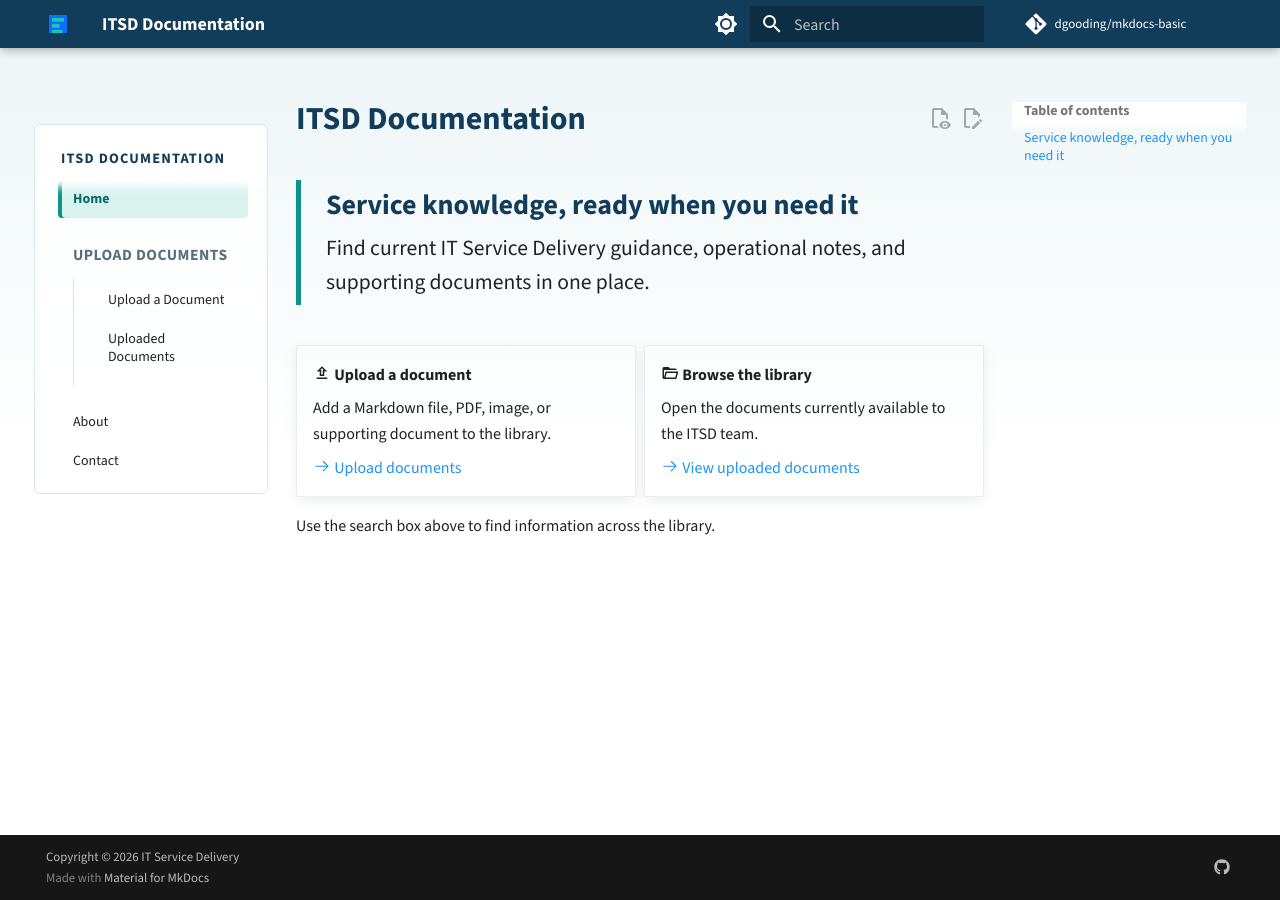
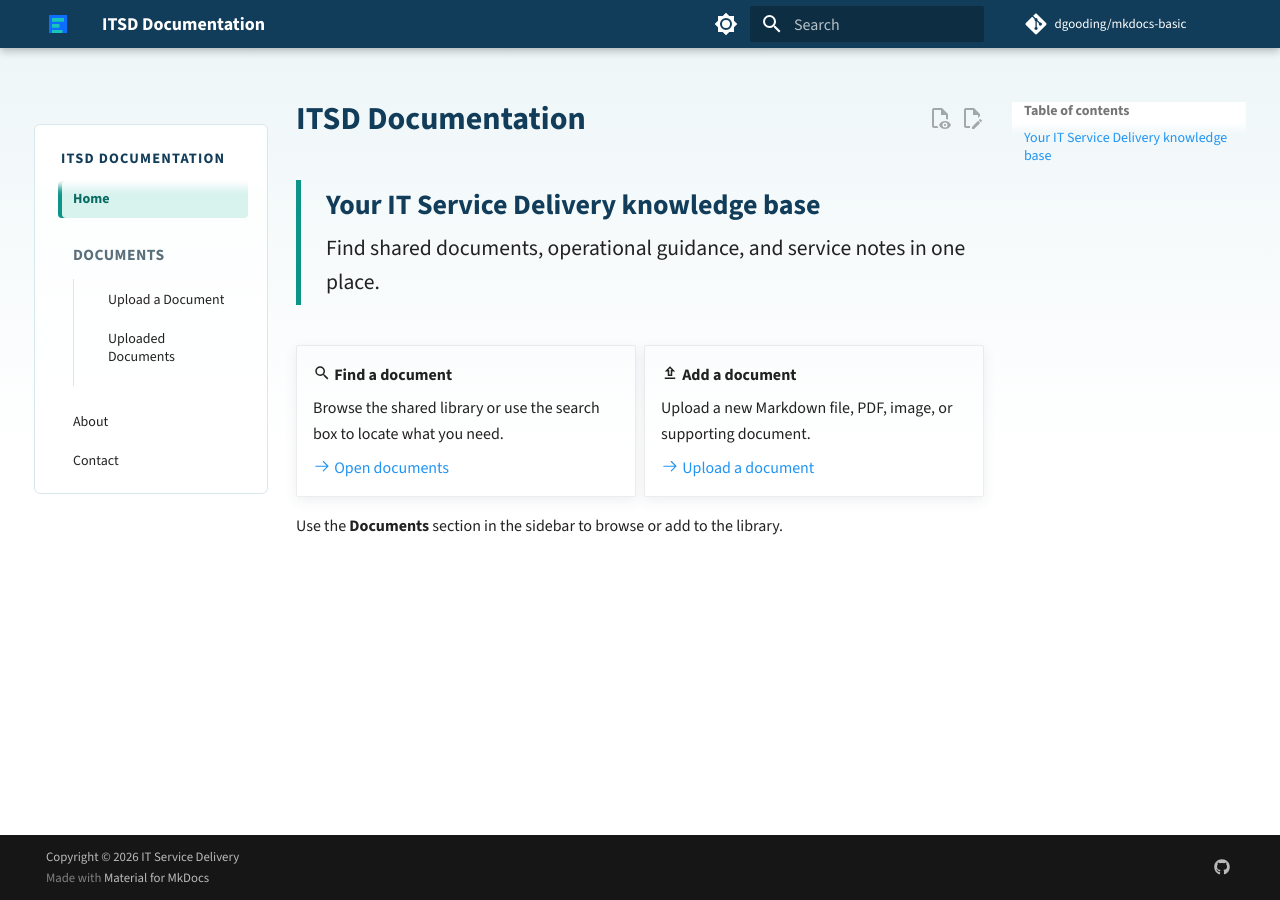
Before and after one commit to dgooding/mkdocs-basic, an MkDocs documentation site: the page built from docs/index.md, in a window 1280 px wide. Built offline with MkDocs 1.6.1 and Material for MkDocs 9.7.7, drawn with Linux system fonts in a browser that asks for light colours; comment, search, counter and statistics services are not loaded.

Commit message:
docs: auto-update 2026-08-26 19:22:33

```diff
--- a/docs/index.md
+++ b/docs/index.md
@@ -7,26 +7,26 @@ search:
 
 <div class="itsd-intro" markdown>
 
-## Service knowledge, ready when you need it
+## Your IT Service Delivery knowledge base
 
-Find current IT Service Delivery guidance, operational notes, and supporting documents in one place.
+Find shared documents, operational guidance, and service notes in one place.
 
 </div>
 
 <div class="grid cards itsd-actions" markdown>
 
-- :material-upload-outline: **Upload a document**
+- :material-magnify: **Find a document**
 
-    Add a Markdown file, PDF, image, or supporting document to the library.
+    Browse the shared library or use the search box to locate what you need.
 
-    [:octicons-arrow-right-24: Upload documents](upload-documents.md)
+    [:octicons-arrow-right-24: Open documents](uploaded-documents.md)
 
-- :material-folder-open-outline: **Browse the library**
+- :material-upload-outline: **Add a document**
 
-    Open the documents currently available to the ITSD team.
+    Upload a new Markdown file, PDF, image, or supporting document.
 
-    [:octicons-arrow-right-24: View uploaded documents](uploaded-documents.md)
+    [:octicons-arrow-right-24: Upload a document](upload-documents.md)
 
 </div>
 
-Use the search box above to find information across the library.
+Use the **Documents** section in the sidebar to browse or add to the library.
--- a/mkdocs.yml
+++ b/mkdocs.yml
@@ -28,7 +28,6 @@ theme:
         name: Switch to light mode
   features:
     - navigation.sections
-    - navigation.expand
     - navigation.path
     - navigation.top
     - navigation.tracking
@@ -81,7 +80,7 @@ extra_css:
 
 nav:
   - Home: index.md
-  - Upload Documents:
+  - Documents:
       - Upload a Document: upload-documents.md
       - Uploaded Documents: uploaded-documents.md
   - About: about.md
```
